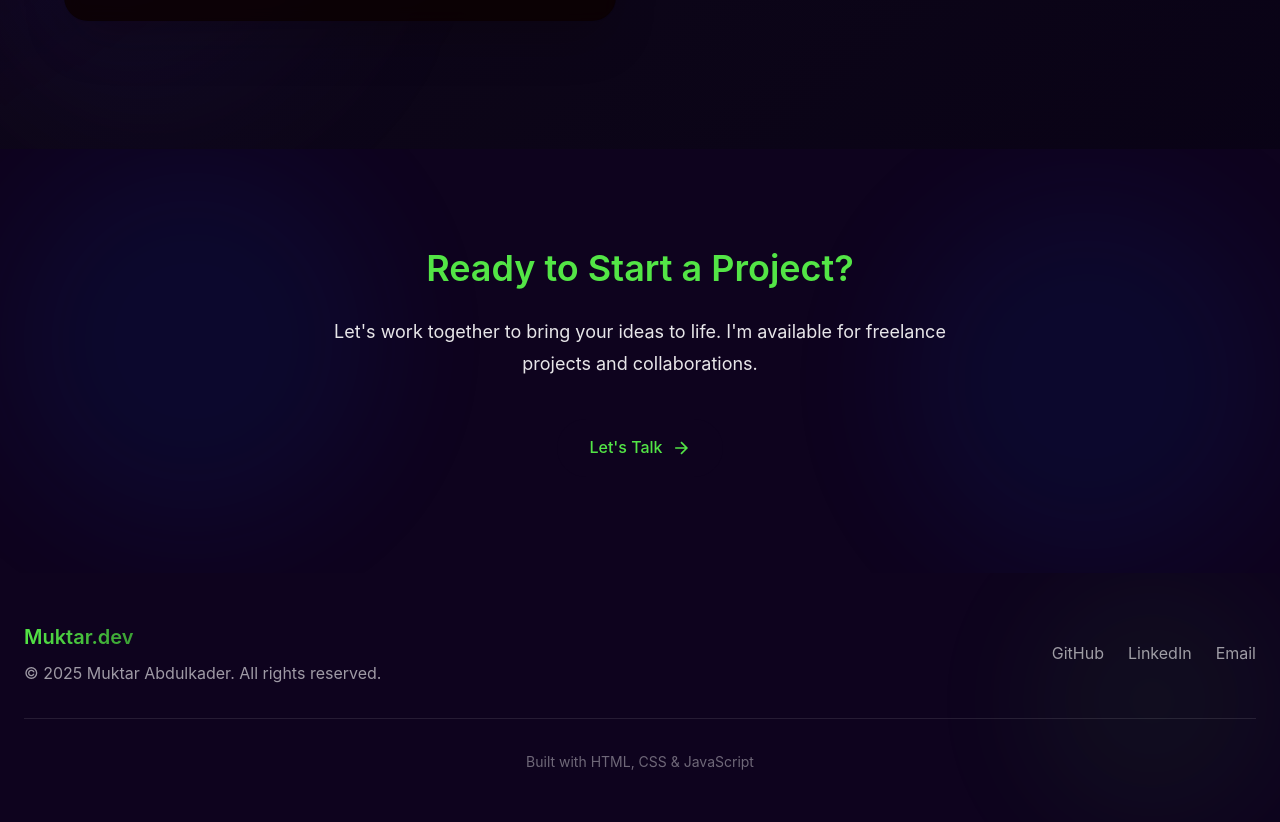
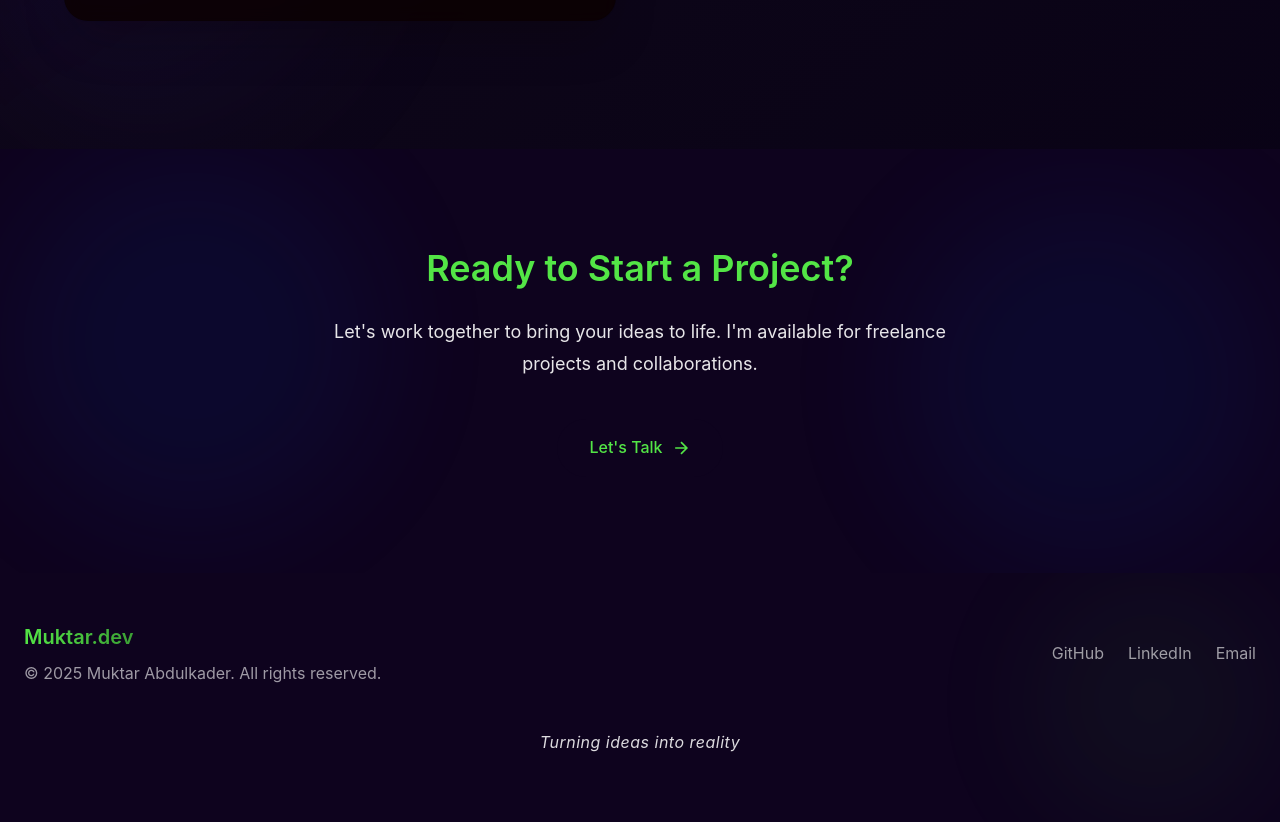
Before and after one commit to muktarbdulkader/portifilo, a website: page index.html in a window 1280 px wide. Shown: the part 6705-7527 px from the top of the page. Drawn offline with nearby package versions, Linux system fonts and the light colour scheme; no server answers.

Commit message:
edited file

```diff
--- a/index.html
+++ b/index.html
@@ -1102,7 +1102,11 @@
           </div>
         </div>
 
-        <div class="footer-bottom">Built with HTML, CSS & JavaScript</div>
+       <div class="footer-bottom">
+  <span class="animate-text">Turning ideas into reality</span>
+</div>
+
+
       </div>
     </footer>
 
--- a/styles.css
+++ b/styles.css
@@ -1409,13 +1409,56 @@ p {
 }
 
 .footer-bottom {
-  padding-top: 2rem;
-  border-top: 1px solid rgba(255, 255, 255, 0.1);
+  color: #fff;
   text-align: center;
-  color: rgba(255, 255, 255, 0.4);
-  font-size: 0.875rem;
-  position: relative;
-  z-index: 10;
+  padding: 15px 20px;
+  font-size: 16px;
+  font-style: italic;
+  letter-spacing: 0.5px;
+
+  overflow: hidden;
+  position: relative;
+}
+
+.footer-bottom .animate-text {
+  display: inline-block;
+  position: relative;
+  cursor: default;
+  animation: floatText 3s ease-in-out infinite;
+  transition: all 0.3s ease;
+}
+
+/* Floating animation */
+@keyframes floatText {
+  0%,
+  100% {
+    transform: translateY(0);
+    opacity: 1;
+  }
+  50% {
+    transform: translateY(-5px);
+    opacity: 0.8;
+  }
+}
+
+/* Glowing underline effect */
+.footer-bottom .animate-text::after {
+  content: "";
+  position: absolute;
+  left: 0;
+  bottom: -3px; /* distance from text */
+  width: 100%;
+  height: 2px;
+  background: #ff6600; /* glow color */
+  box-shadow: 0 0 10px #ff6600, 0 0 20px #ff6600;
+  transform: scaleX(0);
+  transform-origin: right;
+  transition: transform 0.3s ease;
+}
+
+.footer-bottom .animate-text:hover::after {
+  transform: scaleX(1);
+  transform-origin: left;
 }
 
 /* Responsive Design */
```
Also changed, not shown: 1 other file.
